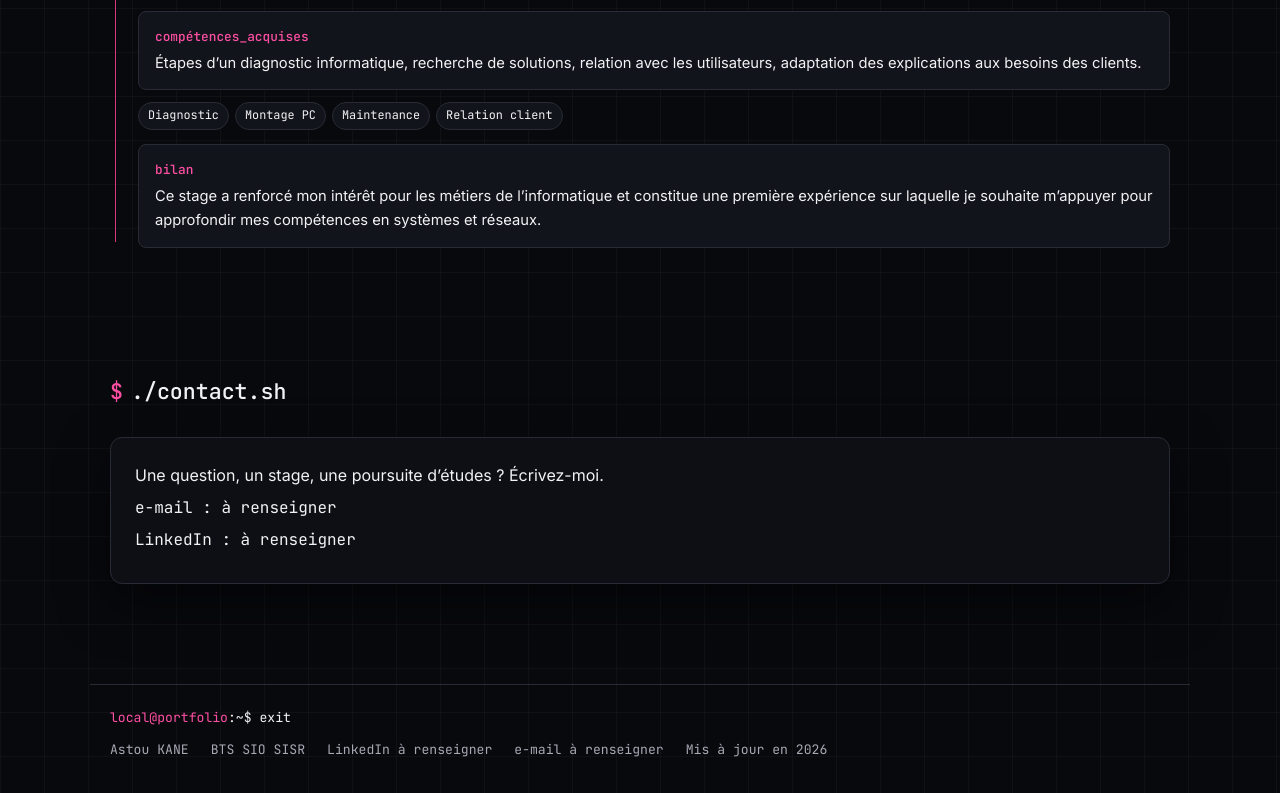
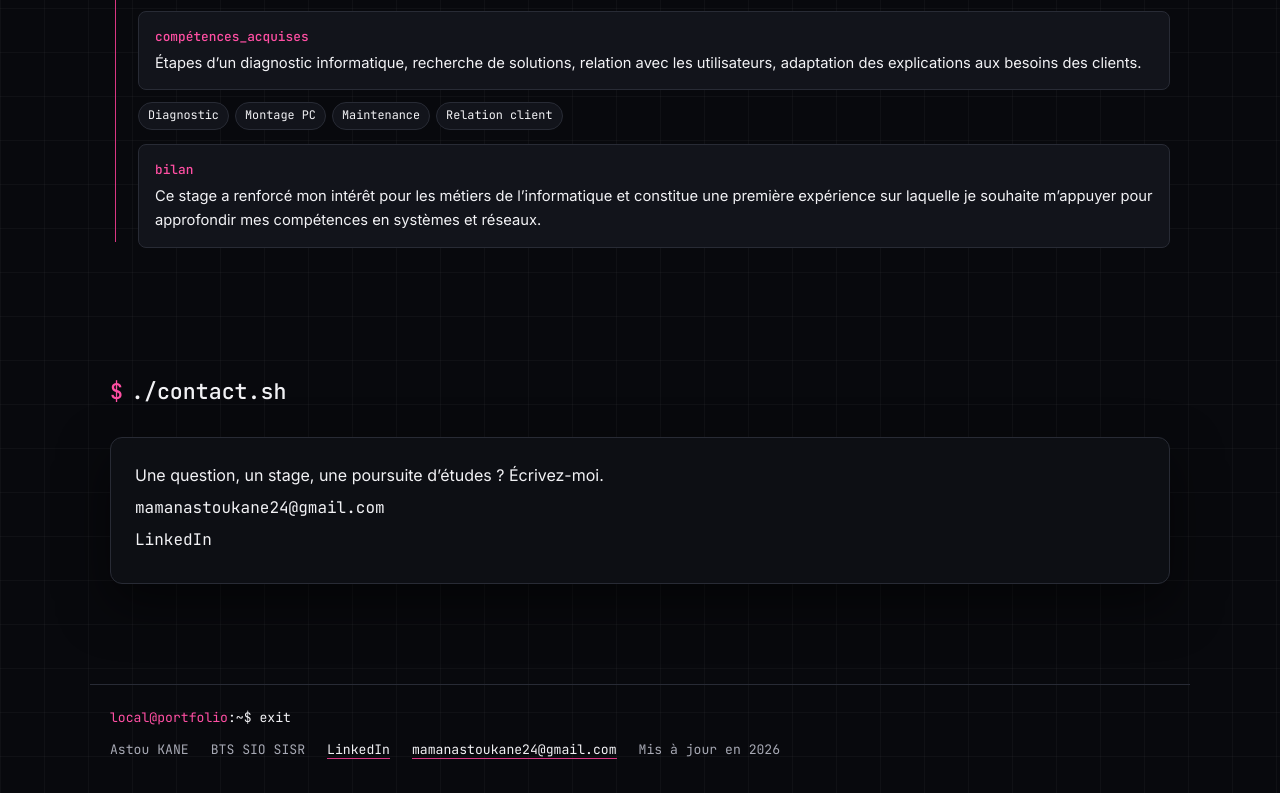
Before and after one commit to Astou-24/astou-kane, a plain HTML site: page index.html in a window 1280 px wide. Shown: the part 3732-4525 px from the top of the page. Drawn offline with Linux system fonts and the light colour scheme.

Commit message:
Update index.html

```diff
--- a/index.html
+++ b/index.html
@@ -284,7 +284,7 @@ footer a:hover{color:var(--ac)}
 
 <script>
 /* ====== À PERSONNALISER ====== */
-var PROFILE={name:"Astou KANE",email:"",linkedin:""}; // ex. email:"mamanastoukane24@gmail.com", linkedin:"https://www.linkedin.com/in/astou-kane-b85778363/"
+var PROFILE={name:"Astou KANE",email:"mamanastoukane24@gmail.com",linkedin:"https://www.linkedin.com/in/astou-kane-b85778363/"}; // ex. email:"mamanastoukane24@gmail.com", linkedin:"https://www.linkedin.com/in/astou-kane-b85778363/"
 /* ============================= */
 (function(){
  var $=function(s,r){return(r||document).querySelector(s)},$$=function(s,r){return Array.prototype.slice.call((r||document).querySelectorAll(s))};
```
